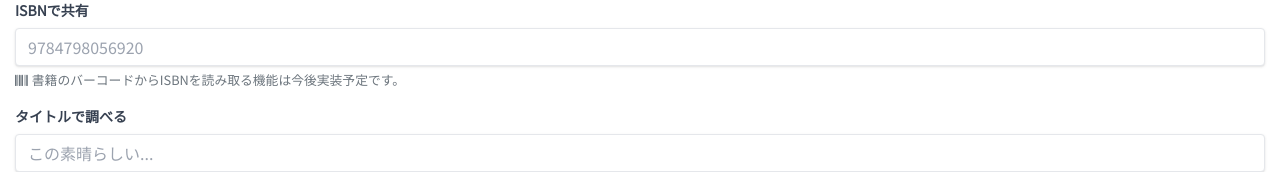
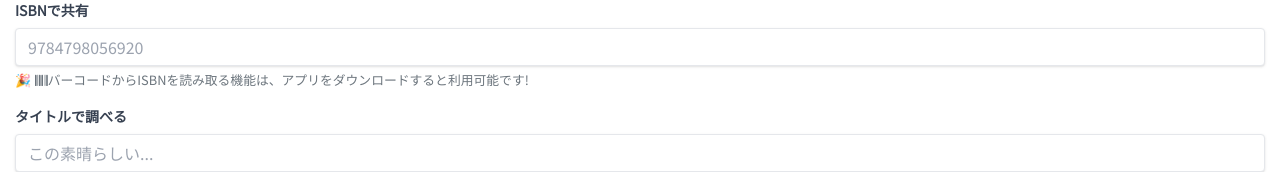
Before and after one commit to s-n-1-0/books_web, a Next.js app in the folder next/: page /ja/share in a window 1280 px wide. Shown: the part 569-741 px from the top of the page. Built offline with nearby package versions, Linux system fonts and the light colour scheme.

Commit message:
ISBNバーコード読み取りテキスト変更

```diff
--- a/next/components/books/search-book-fields.tsx
+++ b/next/components/books/search-book-fields.tsx
@@ -120,9 +120,10 @@ function SearchBookFields({ errorText }: Props) {
         </div>
         <p className="text-left text-secondary">
           <small>
-            <FontAwesomeIcon icon={faBarcode} />
+            🎉
             <span className="ml-1">
-              書籍のバーコードからISBNを読み取る機能は今後実装予定です。
+              <FontAwesomeIcon icon={faBarcode} />
+              バーコードからISBNを読み取る機能は、アプリをダウンロードすると利用可能です!
             </span>
           </small>
         </p>
```
